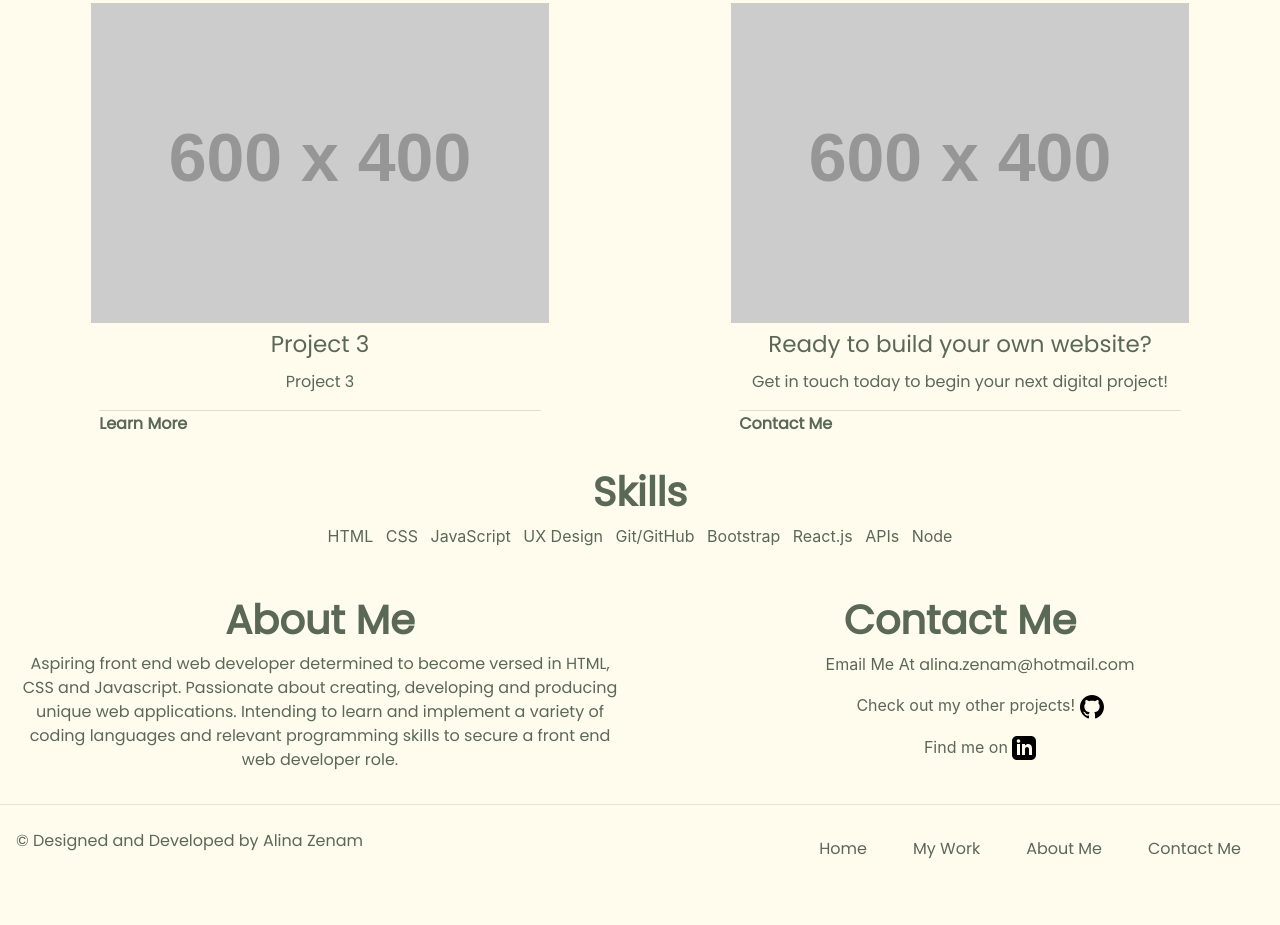
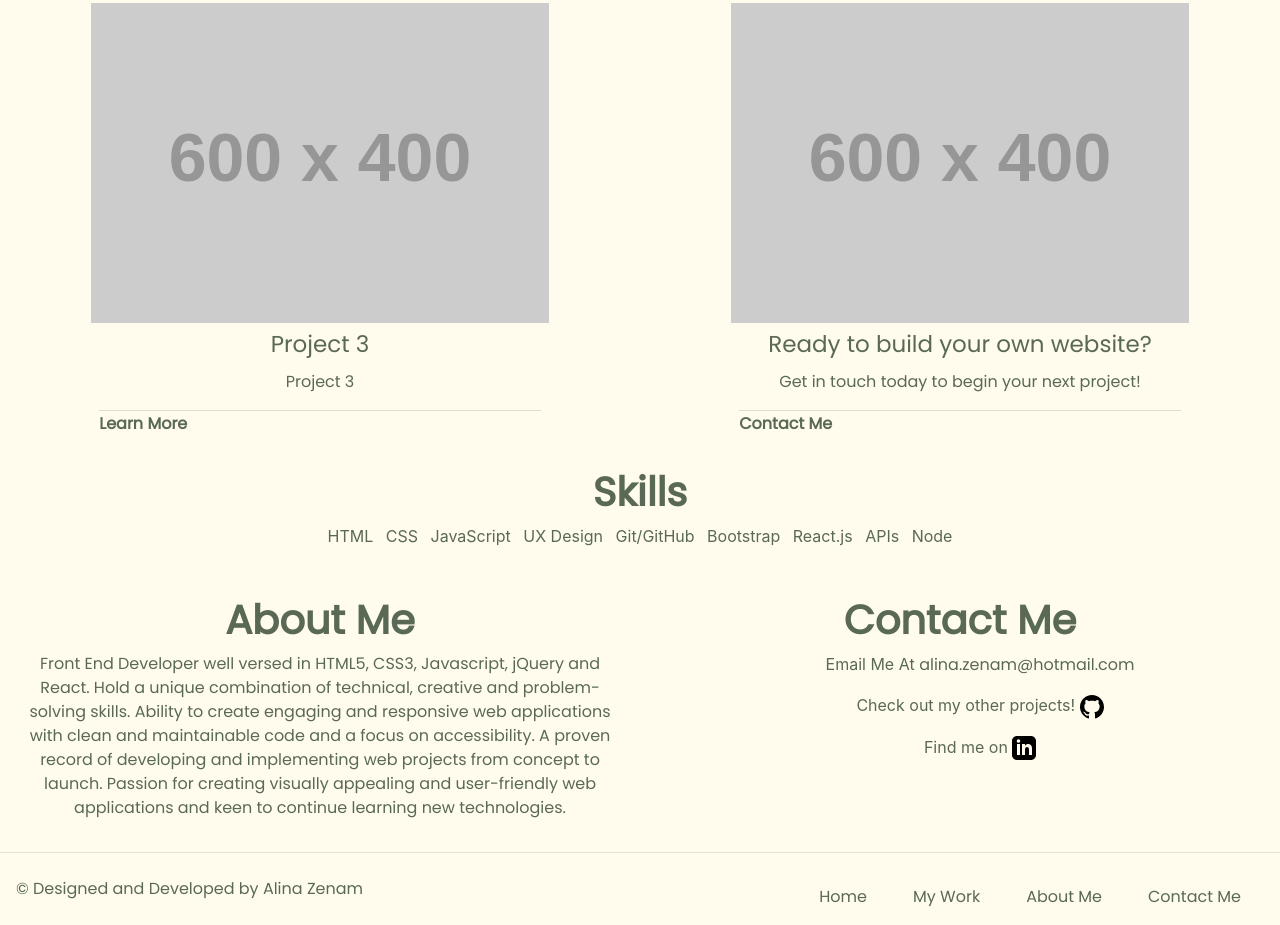
Before and after one commit to al946x/Bootstrap_Portfolio, a plain HTML site: page index.html in a window 1280 px wide. Shown: the part 1573-2498 px from the top of the page. Before the commit the page ends 2450 px from the top, so only its background shows below. Drawn offline with nearby package versions, Linux system fonts and the light colour scheme; placeholder pictures from the web are drawn by us.

Commit message:
about me updated

```diff
--- a/index.html
+++ b/index.html
@@ -47,7 +47,7 @@
                 <div class="card">
                     <div class="card-body">
                         <p class="card-title">Hi, I'm Alina Zenam</p>
-                        <h1 class="card-text mb-4">Front End Developer Waiting to Create Your Next Website</h1>
+                        <h1 class="card-text mb-4">Front End Developer Waiting to Create Your Next Web App</h1>
                         <div class="text-center">
                             <a href="#contact" class="btn btn-primary mt-sm-5">Contact Me</a>
                         </div>
@@ -119,7 +119,7 @@
                     </div>
                     <div class="card-body p-2">
                         <h5 class="card-title">Ready to build your own website?</h5>
-                        <p class="card-text">Get in touch today to begin your next digital project!</p>
+                        <p class="card-text">Get in touch today to begin your next project!</p>
                         <div class="card-footer p-0">
                             <a href="#contact">Contact Me</a>
                         </div>
@@ -152,10 +152,10 @@
         <div class="row">
             <div class="col-sm-6">
                 <h2 class="text-center">About Me</h2>
-                <p class="text-center">Aspiring front end web developer determined to become versed in HTML, CSS and
-                    Javascript. Passionate about creating, developing and producing unique web applications. Intending
-                    to learn and implement a variety of coding languages and relevant programming skills to secure a
-                    front end web developer role.</p>
+                <p class="text-center"> Front End Developer well versed in HTML5, CSS3,
+                    Javascript, jQuery and React. Hold a unique combination of technical, creative and problem-solving skills. Ability to create engaging and responsive
+                    web applications with clean and maintainable code and a focus on accessibility. A proven record of developing and implementing web projects from concept to launch. Passion for creating
+                    visually appealing and user-friendly web applications and keen to continue learning new technologies. </p>
             </div>
             <div class="col-sm-6 class=">
                 <h2 class="text-center">Contact Me</h2>
```
